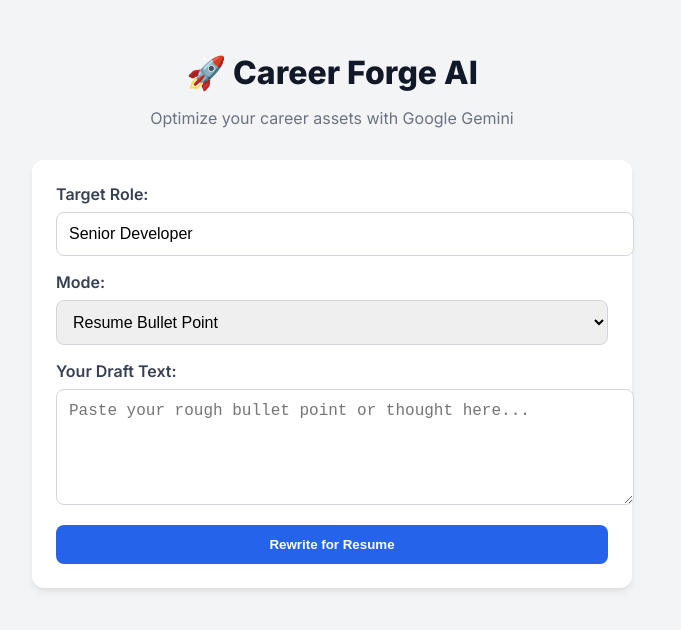
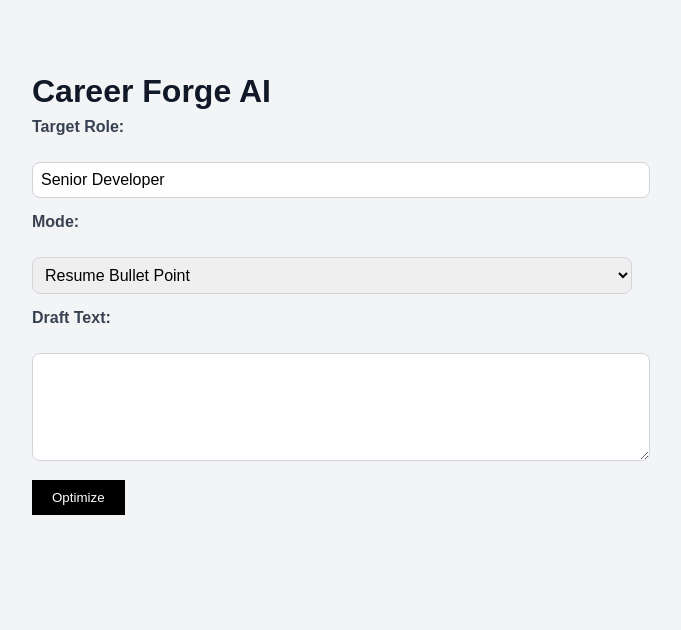
Before and after one commit to grln-gupta/career-forge-frontend, an Angular app: page / in a window 1280 px wide. Shown: the top 630 px of the page, without its empty margins (308-989 px from the left). Built offline with nearby package versions, Linux system fonts and the light colour scheme.

Commit message:
Fixed missing service method

```diff
--- a/src/app/app.html
+++ b/src/app/app.html
@@ -1,47 +1,35 @@
-<div class="container">
-  <header>
-    <h1>🚀 Career Forge AI</h1>
-    <p>Optimize your career assets with Google Gemini</p>
-  </header>
+<div style="padding: 20px; font-family: sans-serif; max-width: 600px; margin: 0 auto;">
 
-  <main>
-    <div class="card input-section">
+  <h1>Career Forge AI</h1>
 
-      <div class="form-group">
-        <label>Target Role:</label>
-        <input [(ngModel)]="targetRole" placeholder="e.g. Senior Product Manager" />
+  <div style="margin-bottom: 15px;">
+    <label>Target Role:</label><br>
+    <input [(ngModel)]="targetRole" placeholder="e.g. Senior Java Dev" style="padding: 8px; width: 100%;">
   </div>
 
-      <div class="form-group">
-        <label>Mode:</label>
-        <select [(ngModel)]="selectedMode">
+  <div style="margin-bottom: 15px;">
+    <label>Mode:</label><br>
+    <select [(ngModel)]="selectedMode" style="padding: 8px; width: 100%;">
       <option value="resume">Resume Bullet Point</option>
       <option value="linkedin">LinkedIn Post</option>
-          <option value="cover-letter">Cover Letter Intro</option>
+      <option value="cover-letter">Cover Letter</option>
     </select>
   </div>
 
-      <div class="form-group">
-        <label>Your Draft Text:</label>
-        <textarea
-          [(ngModel)]="inputText"
-          rows="5"
-          placeholder="Paste your rough bullet point or thought here...">
-        </textarea>
+  <div style="margin-bottom: 15px;">
+    <label>Draft Text:</label><br>
+    <textarea [(ngModel)]="inputText" rows="5" style="width: 100%; padding: 8px;"></textarea>
   </div>
 
-      <button class="primary-btn" (click)="runOptimization()" [disabled]="isLoading">
-        {{ isLoading ? 'Optimizing...' : getButtonText() }}
+  <button (click)="runOptimization()" [disabled]="isLoading" style="padding: 10px 20px; background: black; color: white; border: none; cursor: pointer;">
+    {{ isLoading ? 'Working...' : 'Optimize' }}
   </button>
 
-      <p *ngIf="errorMessage" class="error">{{ errorMessage }}</p>
+  <p *ngIf="errorMessage" style="color: red;">{{ errorMessage }}</p>
+
+  <div *ngIf="optimizedResult" style="margin-top: 20px; padding: 15px; background: #f0f0f0; border-left: 4px solid black;">
+    <strong>Result:</strong>
+    <p style="white-space: pre-wrap;">{{ optimizedResult }}</p>
   </div>
 
-    <div *ngIf="optimizedResult" class="card result-section">
-      <h3>✨ AI Optimized Result:</h3>
-      <div class="result-box">
-        <p>{{ optimizedResult }}</p>
 </div>
-    </div>
-  </main>
-</div>
```
Lines whose indentation alone changed are shown as unchanged.
